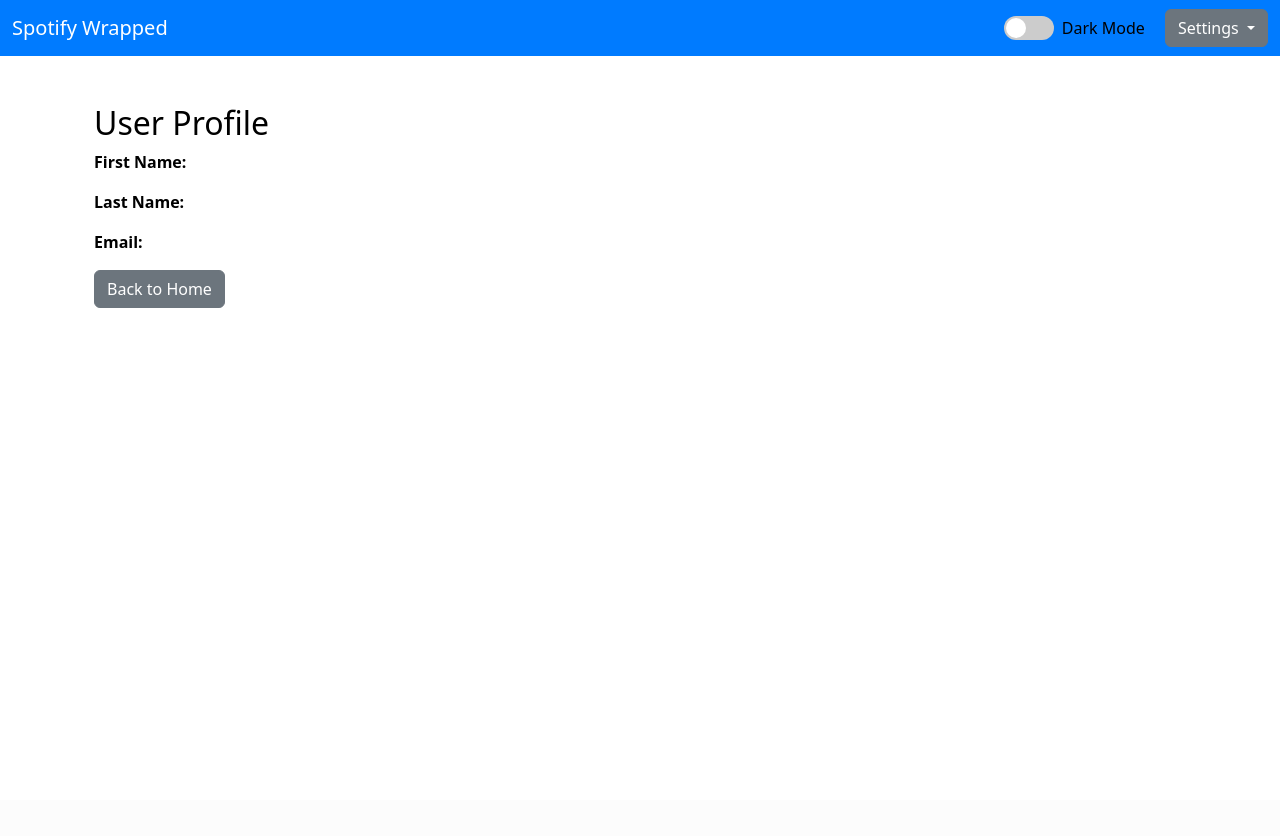
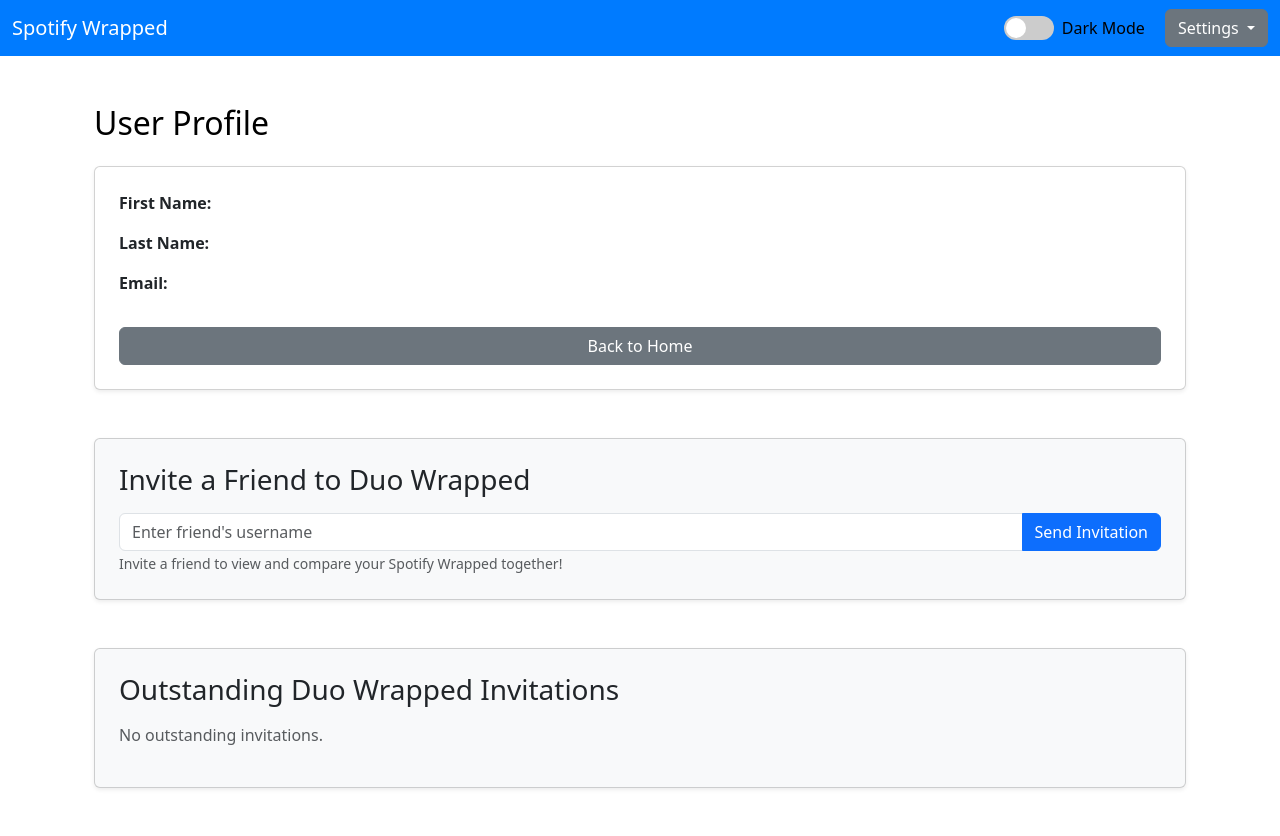
Before and after one commit to meghajt/SpotifyWrappedProject, a Django app: page /profile/ in a window 1280 px wide. Before the commit the page ends 308 px from the top, so only its background shows below. Run offline with Django 5.2, Linux system fonts and the light colour scheme; a user stored in the database is signed in; data comes from the database, SQL or seed files in the repository; both versions use the stored data as it was after the commit.

Commit message:
Duo Wrap Functionality

```diff
--- a/spotifywrapped/urls.py
+++ b/spotifywrapped/urls.py
@@ -1,7 +1,7 @@
 from django.shortcuts import redirect
 from django.urls import path
 from . import views
-from .views import spotify_callback, spotify_wrapped, view_saved_wraps, view_duo_wrapped, display_selected_wrap
+from .views import spotify_callback, spotify_wrapped, view_saved_wraps, view_duo_wrapped, display_selected_wrap, invite_duo_wrapped, accept_duo_invitation
 
 urlpatterns = [
     path("", views.landing, name="landing"),
@@ -17,4 +17,7 @@ urlpatterns = [
     path("get_spotify_auth_url/", views.get_spotify_auth_url, name="get_spotify_auth_url"),
     path('saved-wraps/', view_saved_wraps, name='view_saved_wraps'),
     path('saved-wraps/<int:wrap_id>/', display_selected_wrap, name='display_selected_wrap'),
+    path('invite-duo-wrapped/', invite_duo_wrapped, name='invite_duo_wrapped'),
+    path('accept-duo-invitation/<int:duo_id>/', accept_duo_invitation, name='accept_duo_invitation'),
+    path('duo-wrapped/<int:duo_id>/', view_duo_wrapped, name='view_duo_wrapped'),
 ]
--- a/spotifywrapped/views.py
+++ b/spotifywrapped/views.py
@@ -1,6 +1,7 @@
 from django.contrib.auth.forms import AuthenticationForm
 from django.contrib.auth import login as auth_login
 from django.contrib.auth import logout
+from django.contrib.auth.models import User
 from spotifywrapped.forms import CustomUserCreationForm
 from django.views.decorators.cache import cache_control
 from django.shortcuts import render, redirect
@@ -9,7 +10,8 @@ from django.contrib import messages
 import requests
 from django.http import HttpResponse
 from .app_secrets import SPOTIFY_CLIENT_ID, SPOTIFY_CLIENT_SECRET
-from .models import SpotifyWrap
+from .models import SpotifyWrap, DuoWrapped
+from django.shortcuts import get_object_or_404
 
 
 def register(request):
@@ -66,10 +68,14 @@ def delete_account(request):
 @login_required
 def profile(request):
     user = request.user
+    # Fetch outstanding Duo Wrapped invitations
+    duo_invitations = DuoWrapped.objects.filter(invitee=user, is_accepted=False)
+
     context = {
         'first_name': user.first_name,
         'last_name': user.last_name,
         'email': user.email,
+        'duo_invitations': duo_invitations
     }
     return render(request, 'profile.html', context)
 
@@ -263,25 +269,67 @@ def display_selected_wrap(request, wrap_id):
 
 @login_required
 def invite_duo_wrapped(request):
+    """Invite a friend to join a Duo Wrapped."""
     if request.method == 'POST':
         invitee_username = request.POST.get('invitee')
         try:
             invitee = User.objects.get(username=invitee_username)
-            DuoWrapped.objects.create(inviter=request.user, invitee=invitee)
+
+            # Ensure inviter is not inviting themselves
+            if invitee == request.user:
+                messages.error(request, "You cannot invite yourself.")
+                return redirect('profile')
+
+            # Create the Duo Wrapped invitation if it doesn’t already exist
+            DuoWrapped.objects.get_or_create(inviter=request.user, invitee=invitee)
             messages.success(request, f"Invitation sent to {invitee_username}.")
         except User.DoesNotExist:
             messages.error(request, "User not found.")
-    return redirect('profile')  # Redirect to a relevant page
+    return redirect('profile')
+
+
+@login_required
+def accept_duo_invitation(request, duo_id):
+    """Accept a Duo Wrapped invitation and save the invitee's wrap data."""
+    duo_invitation = get_object_or_404(DuoWrapped, id=duo_id, invitee=request.user, is_accepted=False)
+
+    # Fetch the invitee's latest wrap data and save it to the invitation
+    latest_wrap = SpotifyWrap.objects.filter(user=request.user).order_by('-created_at').first()
+    if latest_wrap:
+        duo_invitation.invitee_wrap_data = latest_wrap.wrap_data
+        duo_invitation.is_accepted = True
+        duo_invitation.save()
+        messages.success(request, "You have accepted the Duo Wrapped invitation.")
+
+        # Redirect to the Duo Wrapped view page to generate the slides
+        return redirect('view_duo_wrapped', duo_id=duo_invitation.id)
+    else:
+        messages.error(request, "No wrap data found to share in Duo Wrapped.")
+
+    return redirect('home')
+
 
 @login_required
 def view_duo_wrapped(request, duo_id):
-    duo_wrapped = DuoWrapped.objects.get(id=duo_id, is_accepted=True)
-    context = {
-        'inviter_wrap': SpotifyWrap.objects.filter(user=duo_wrapped.inviter).last(),
-        'invitee_wrap': duo_wrapped.invitee_wrap_data,
-    }
-    return render(request, 'view_duo_wrapped.html', context)
+    """Display the combined Duo Wrapped slides for both inviter and invitee."""
+    duo_wrapped = get_object_or_404(DuoWrapped, id=duo_id, is_accepted=True)
 
+    inviter_wrap = SpotifyWrap.objects.filter(user=duo_wrapped.inviter).last()
+    invitee_wrap_data = duo_wrapped.invitee_wrap_data
+
+    if inviter_wrap and invitee_wrap_data:
+        # Generate slides for both inviter and invitee's data
+        inviter_slides = generate_wrapped_slides(inviter_wrap.wrap_data.get('top_tracks', []), inviter_wrap.wrap_data.get('top_artists', []))
+        invitee_slides = generate_wrapped_slides(invitee_wrap_data.get('top_tracks', []), invitee_wrap_data.get('top_artists', []))
+
+        context = {
+            'inviter_slides': inviter_slides,
+            'invitee_slides': invitee_slides,
+        }
+        return render(request, 'duo_wrapped.html', context)
+    else:
+        messages.error(request, "Wrap data is missing for one or both users.")
+        return redirect('home')
 
 def get_spotify_auth_url(request):
     auth_url = "https://accounts.spotify.com/authorize"
--- a/templates/profile.html
+++ b/templates/profile.html
@@ -4,10 +4,42 @@
 
 {% block content %}
     <div class="container mt-5">
-        <h2>User Profile</h2>
-        <p><strong>First Name:</strong> {{ first_name }}</p>
-        <p><strong>Last Name:</strong> {{ last_name }}</p>
-        <p><strong>Email:</strong> {{ email }}</p>
-        <a href="{% url 'home' %}" class="btn btn-secondary">Back to Home</a>
+        <h2 class="mb-4">User Profile</h2>
+        <div class="card shadow-sm p-4 mb-5 bg-white rounded">
+            <p><strong>First Name:</strong> {{ first_name }}</p>
+            <p><strong>Last Name:</strong> {{ last_name }}</p>
+            <p><strong>Email:</strong> {{ email }}</p>
+            <a href="{% url 'home' %}" class="btn btn-secondary mt-3">Back to Home</a>
+        </div>
+
+        <!-- Invite a Friend to Duo Wrapped -->
+        <div class="card shadow-sm p-4 mb-5 bg-light rounded">
+            <h3 class="mb-3">Invite a Friend to Duo Wrapped</h3>
+            <form method="post" action="{% url 'invite_duo_wrapped' %}">
+                {% csrf_token %}
+                <div class="input-group">
+                    <input type="text" name="invitee" id="invitee" class="form-control" placeholder="Enter friend's username" required>
+                    <button type="submit" class="btn btn-primary">Send Invitation</button>
+                </div>
+                <small class="form-text text-muted mt-2">Invite a friend to view and compare your Spotify Wrapped together!</small>
+            </form>
+        </div>
+
+        <!-- Display Outstanding Invitations -->
+        <div class="card shadow-sm p-4 mb-5 bg-light rounded">
+            <h3 class="mb-3">Outstanding Duo Wrapped Invitations</h3>
+            {% if duo_invitations %}
+                <ul class="list-group">
+                    {% for invite in duo_invitations %}
+                        <li class="list-group-item d-flex justify-content-between align-items-center">
+                            <span>Invitation from <strong>{{ invite.inviter.username }}</strong></span>
+                            <a href="{% url 'accept_duo_invitation' invite.id %}" class="btn btn-success btn-sm">Accept</a>
+                        </li>
+                    {% endfor %}
+                </ul>
+            {% else %}
+                <p class="text-muted">No outstanding invitations.</p>
+            {% endif %}
+        </div>
     </div>
 {% endblock %}
```
Also changed, not shown: templates/duo_wrapped.html (added, +49 -0 lines), templates/invite_duo_wrapped.html (added, +17 -0 lines), db.sqlite3.
